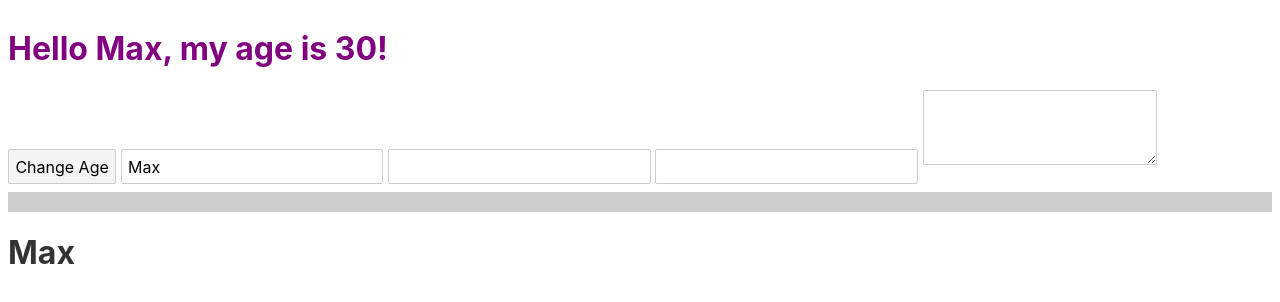
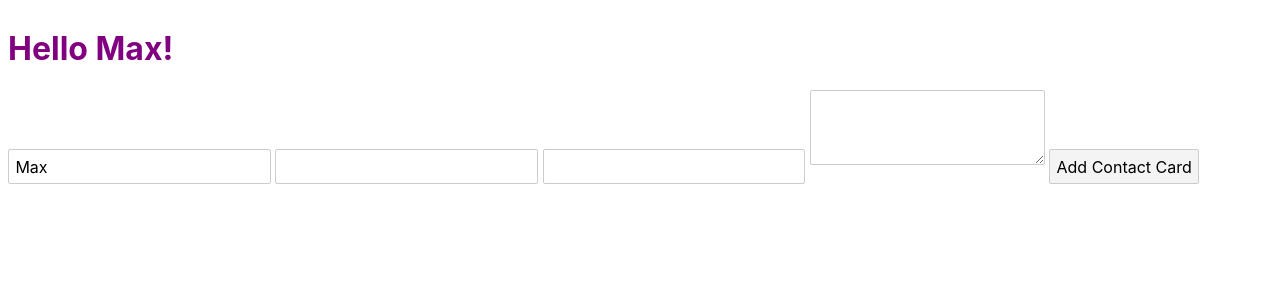
Before and after one commit to bu99ins/svelte-first-app, a Svelte app: page / in a window 1280 px wide. Shown: the top 302 px of the page. Built offline with nearby package versions, Linux system fonts and the light colour scheme.

Commit message:
Use #if conditional

```diff
--- a/src/App.svelte
+++ b/src/App.svelte
@@ -5,10 +5,10 @@
   let title = "";
   let image = "";
   let description = "";
-  let age = 30;
+  let done = false;
 
-  function incrementAge() {
-    age += 1;
+  function addContact() {
+    done = true;
   }
 </script>
 
@@ -18,12 +18,19 @@
   }
 </style>
 
-<h1>Hello {name}, my age is {age}!</h1>
-<button on:click={incrementAge}>Change Age</button>
+<h1>Hello {name}!</h1>
 <!-- <input type="text" value={name} on:input={nameInput} /> -->
 <input type="text" bind:value={name} />
 <input type="text" bind:value={title} />
 <input type="text" bind:value={image} />
 <textarea rows="3" bind:value={description} />
 
-<ContactCard userName={name} jobTitle={title} {description} userImage={image} />
+<button on:click={addContact}>Add Contact Card</button>
+
+{#if done}
+  <ContactCard
+    userName={name}
+    jobTitle={title}
+    {description}
+    userImage={image} />
+{/if}
```
